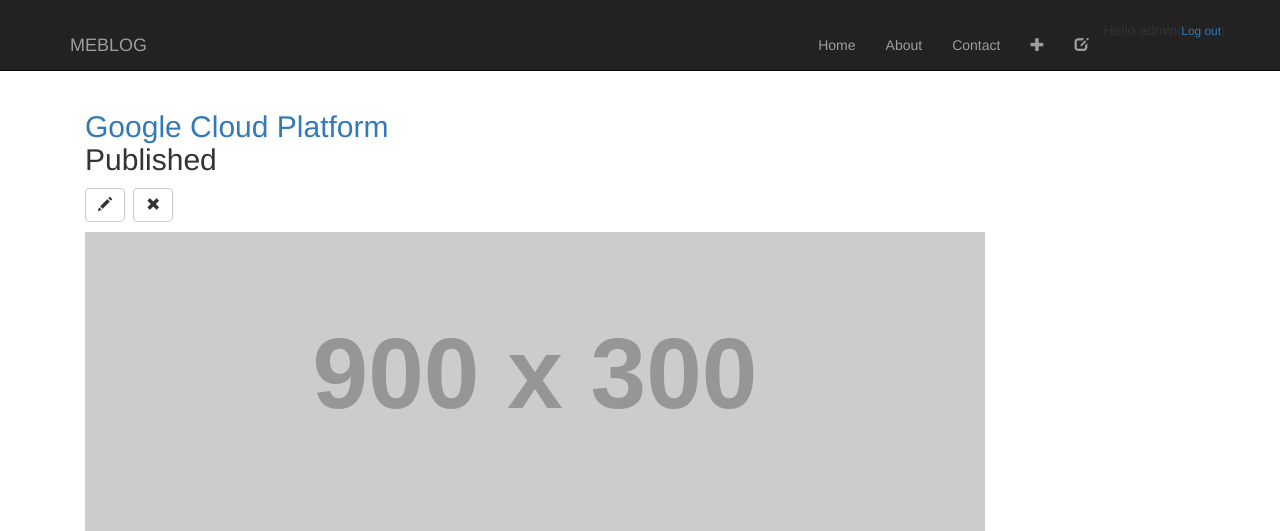
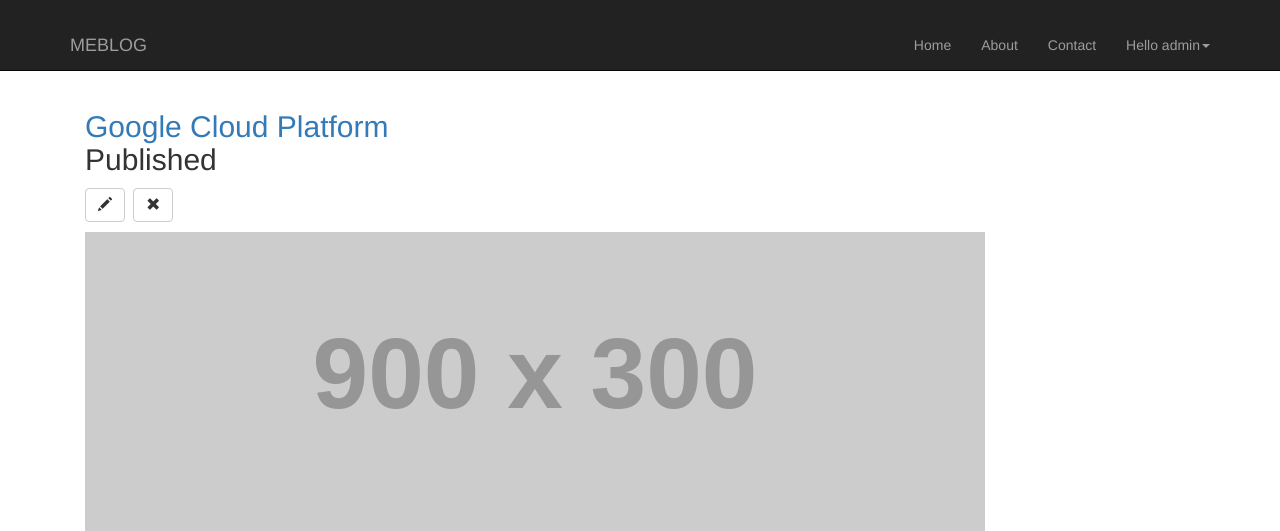
Before and after one commit to geethpw/Blog-App-Python-2.7-Django-, a Django app: page /post/1/ in a window 1280 px wide. Shown: the top 531 px of the page. Run offline with Django 3.2, Linux system fonts and the light colour scheme; a user stored in the database is signed in; data comes from the database, SQL or seed files in the repository; grey boxes labelled with a size stand in for pictures from a placeholder-image service; some libraries are stand-ins or nearby versions.

Commit message:
navbar fix

```diff
--- a/meblog/templates/meblog/base.html
+++ b/meblog/templates/meblog/base.html
@@ -61,15 +61,16 @@
                         <a href="#">Contact</a>
                     </li>
                     {% if user.is_authenticated %}
-                    <li>
-                        <a href="{% url 'post_new' %}" class="top-menu"><span class="glyphicon glyphicon-plus"></span></a>
-                    </li>
-                    <li>
-                        <a href="{% url 'post_draft_list' %}" class="top-menu"><span class="glyphicon glyphicon-edit"></span></a>
-                    </li>
-                    <li>
-                        <p class="top-menu">Hello {{ user.username }}<small>(<a href="{% url 'django.contrib.auth.views.logout' %}">Log out</a>)</small></p>
-                    </li>
+                        <li class="dropdown">
+                        <a href="#" class="dropdown-toggle" data-toggle="dropdown" role="button" aria-haspopup="true" aria-expanded="false">Hello {{ user.username }}<span class="caret"></span></a>
+                            <ul class="dropdown-menu">
+                                <li><a href="{% url 'post_new' %}" ><span class="glyphicon glyphicon-plus"></span></a></li>
+                                <li><a href="{% url 'post_draft_list' %}" ><span class="glyphicon glyphicon-edit"></span></a></li>
+                                <li><a href="#">Something else here</a></li>
+                                <li role="separator" class="divider"></li>
+                                <li><a href="{% url 'django.contrib.auth.views.logout' %}">Log out</a></li>
+                            </ul>
+                        </li>
                     {% else %}
                     <li>
                         <a href="{% url 'django.contrib.auth.views.login' %}" class="top-menu"><span class="glyphicon glyphicon-lock"></span></a>
```
Also changed, not shown: README.md.
